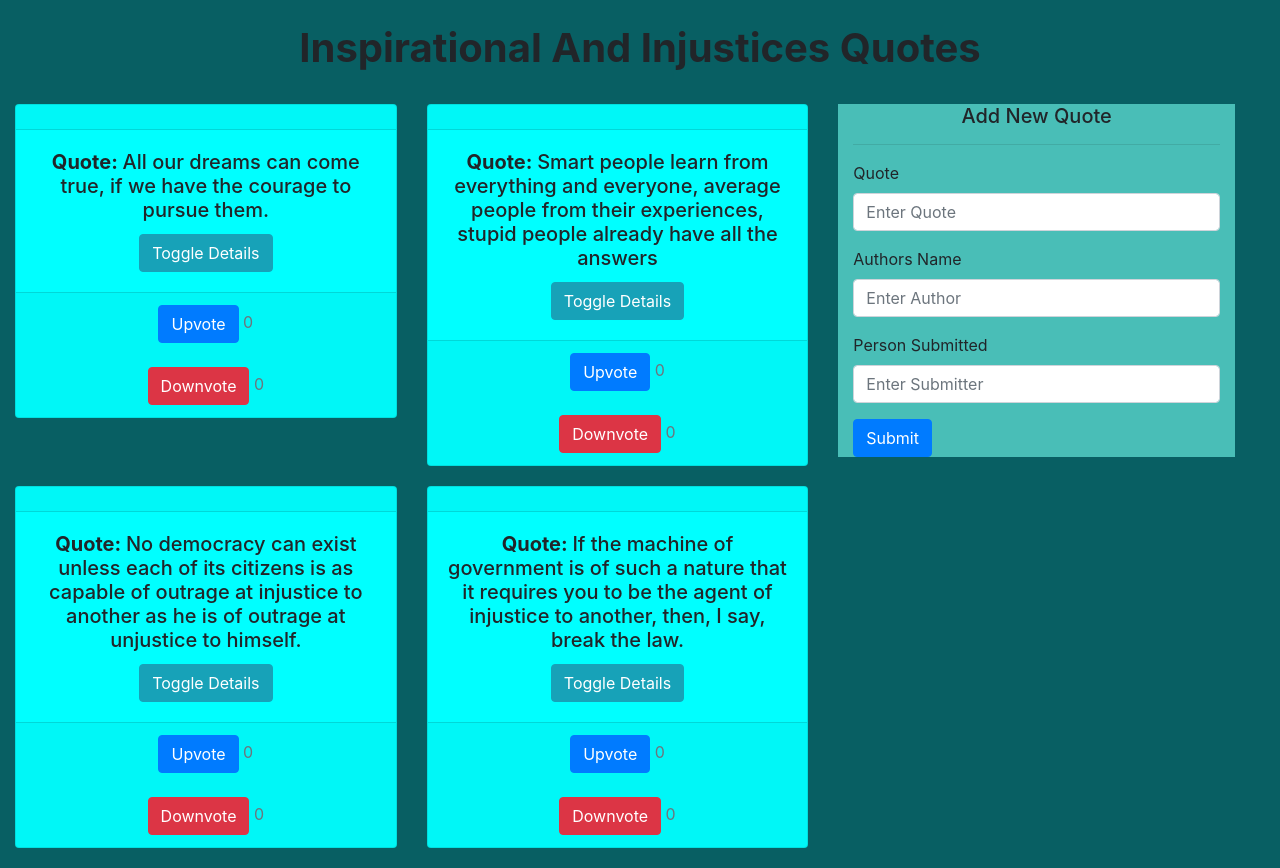
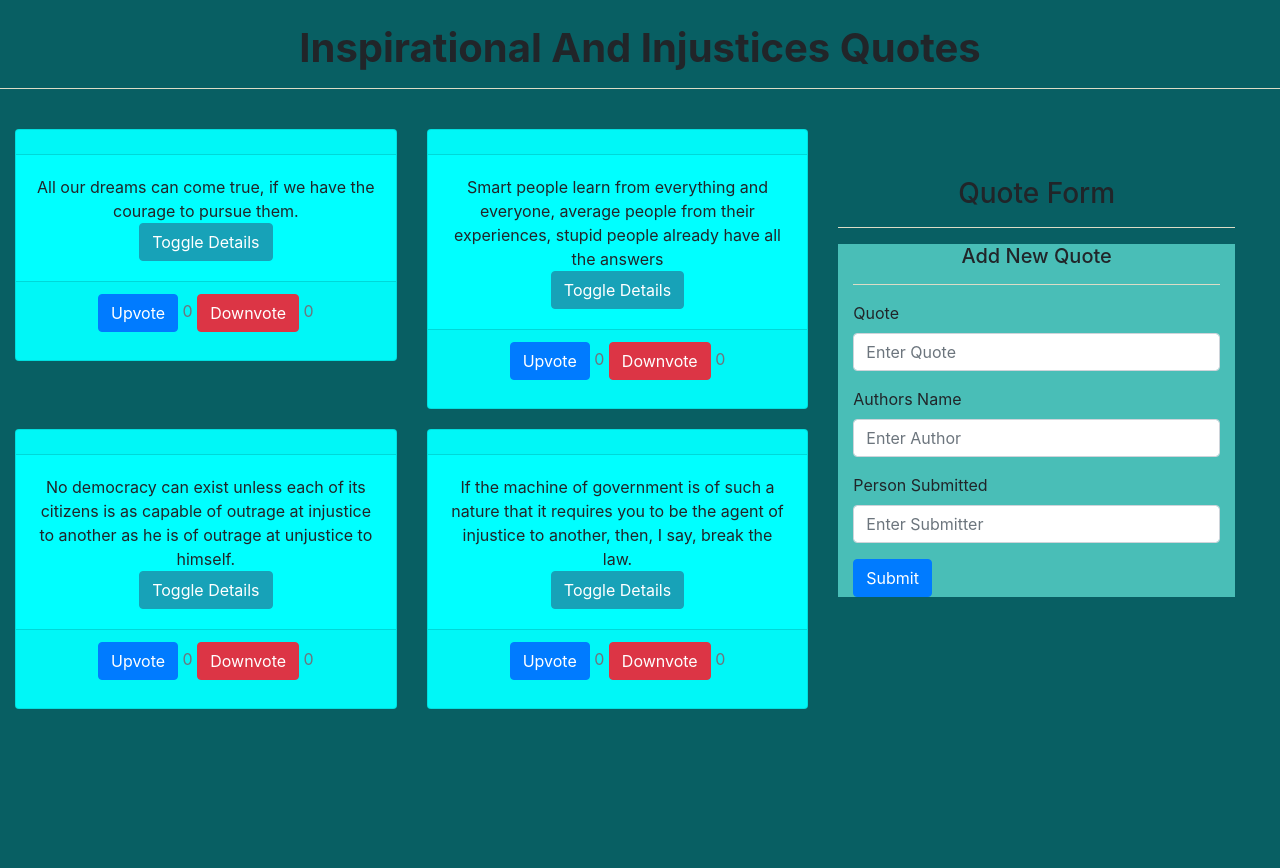
Before and after one commit to JOSEPHTEMBU/Quotes, an Angular app: page / in a window 1280 px wide. After the commit the page ends 800 px from the top, so only its background shows below. Built offline with nearby package versions, Linux system fonts and the light colour scheme.

Commit message:
added a cutom directive to the highest votes

```diff
--- a/src/app/quote-form/quote-form.component.css
+++ b/src/app/quote-form/quote-form.component.css
@@ -6,3 +6,9 @@ h5
 {
   text-align: center;
 }
+h3{
+  text-align: center;
+}
+hr{
+  background-color: beige;
+}
--- a/src/app/quote-form/quote-form.component.html
+++ b/src/app/quote-form/quote-form.component.html
@@ -1,4 +1,9 @@
+<br>
+<br>
+<h3>Quote Form</h3>
+<hr>
 <div class="container-fluid">
+
 
 <h5>Add New Quote</h5>
 <hr>
--- a/src/app/quote/quote.component.html
+++ b/src/app/quote/quote.component.html
@@ -7,13 +7,13 @@
           <div class="card-header"></div>
           <div class="card-body">
 
-            <!-- <h5 *ngIf="quote === highestUpVote()" class="card-title">
-              <i class="fas fa-trophy"></i>
-            </h5> -->
-            <h5 class="card-title">
-              <strong> Quote: </strong>{{ quote.text }}
+            <h5 *ngIf="quote === highestUpVote()"appStrikethrough><strong>highest upvotes</strong>
+
             </h5>
 
+              {{ quote.text }}
+
+              <br>
             <button class="btn btn-info" (click)="toggleDetails(i)">
               Toggle Details
             </button>
@@ -22,12 +22,12 @@
 
           </div>
           <div class="card-footer text-muted">
-            <button class="btn btn-primary" (click)="addUpVote(i)">Upvote</button>
-            {{ quote.upvote }} <br /><br />
+            <p><button class="btn btn-primary" (click)="addUpVote(i)">Upvote</button>
+            {{ quote.upvote }}
             <button class="btn btn-danger" (click)="addDownVote(i)">
               Downvote
             </button>
-            {{ quote.downvote }}
+            {{ quote.downvote }}</p>
           </div>
         </div>
       </div>
--- a/src/app/strikethrough.directive.ts
+++ b/src/app/strikethrough.directive.ts
@@ -1,10 +1,19 @@
-import { Directive } from '@angular/core';
+import { Directive,ElementRef,Input } from '@angular/core';
 
 @Directive({
   selector: '[appStrikethrough]'
 })
 export class StrikethroughDirective {
 
-  constructor() { }
 
+  constructor(private el: ElementRef) {
+    this.highlight(this.highlightColor || this.defaultColor || 'purple');
+   }
+  @Input() defaultColor: string;
+  @Input('myHighlight') highlightColor: string;
+
+
+  private highlight(color: string) {
+    this.el.nativeElement.style.backgroundColor = color;
+  }
 }
--- a/src/index.html
+++ b/src/index.html
@@ -6,10 +6,17 @@
   <base href="/">
   <meta name="viewport" content="width=device-width, initial-scale=1">
   <link rel="icon" type="image/x-icon" href="favicon.ico">
+  <link
+      rel="stylesheet"
+      href="https://cdnjs.cloudflare.com/ajax/libs/font-awesome/5.14.0/css/all.min.css"
+      integrity="sha512-1PKOgIY59xJ8Co8+NE6FZ+LOAZKjy+KY8iq0G4B3CyeY6wYHN3yt9PW0XpSriVlkMXe40PTKnXrLnZ9+fkDaog=="
+      crossorigin="anonymous"
+    />
 </head>
 <body>
   <br>
   <h1><strong>Inspirational And Injustices  Quotes</strong></h1>
+  <hr>
   <app-root></app-root>
 </body>
 
--- a/src/styles.css
+++ b/src/styles.css
@@ -7,3 +7,6 @@ h1
 {
   text-align: center;
 }
+hr{
+  background-color: beige;
+}
```
